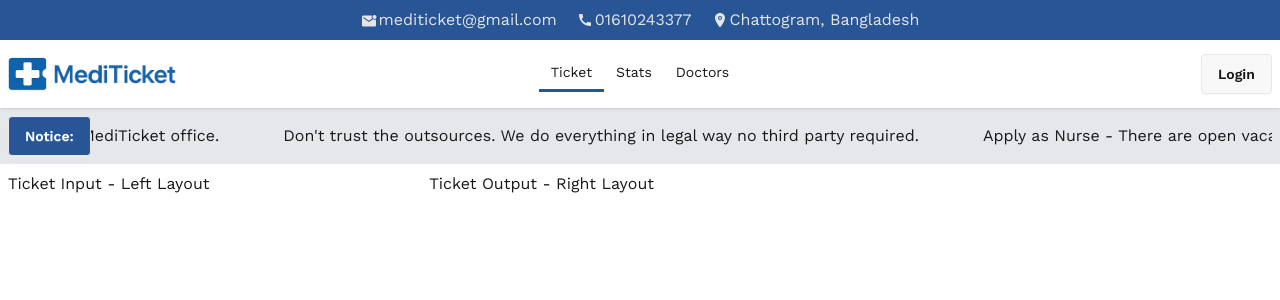
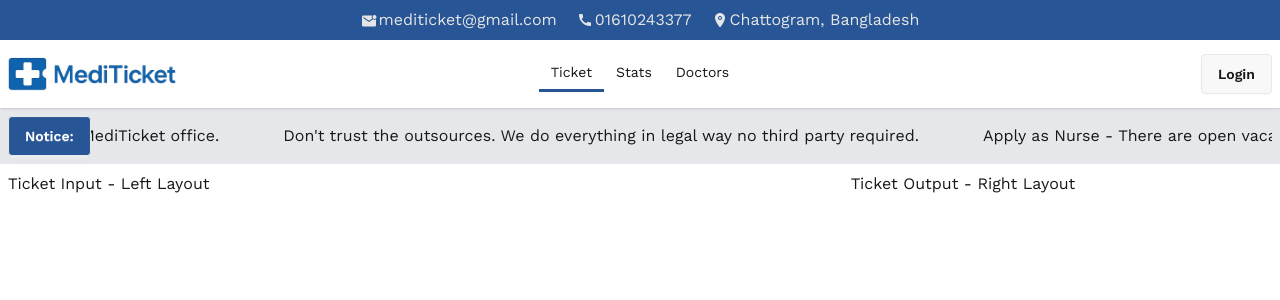
Before and after one commit to Suprio-Das/MediTicket, a React (Vite) app: page / in a window 1280 px wide. Shown: the top 300 px of the page. Built offline with nearby package versions, Linux system fonts and the light colour scheme.

Commit message:
col-span added

```diff
--- a/src/Components/Home/Home.jsx
+++ b/src/Components/Home/Home.jsx
@@ -28,11 +28,11 @@ const Home = () => {
             {/* Ticket Section */}
             <section className="p-2 grid lg:grid-cols-3 grid-cols-1">
                 {/* Ticket Input */}
-                <div>
+                <div className="col-span-2">
                     <h1>Ticket Input - Left Layout</h1>
                 </div>
                 {/* Ticket Print */}
-                <div>
+                <div className="col-span-1">
                     <h1>Ticket Output - Right Layout</h1>
                 </div>
             </section>
```
